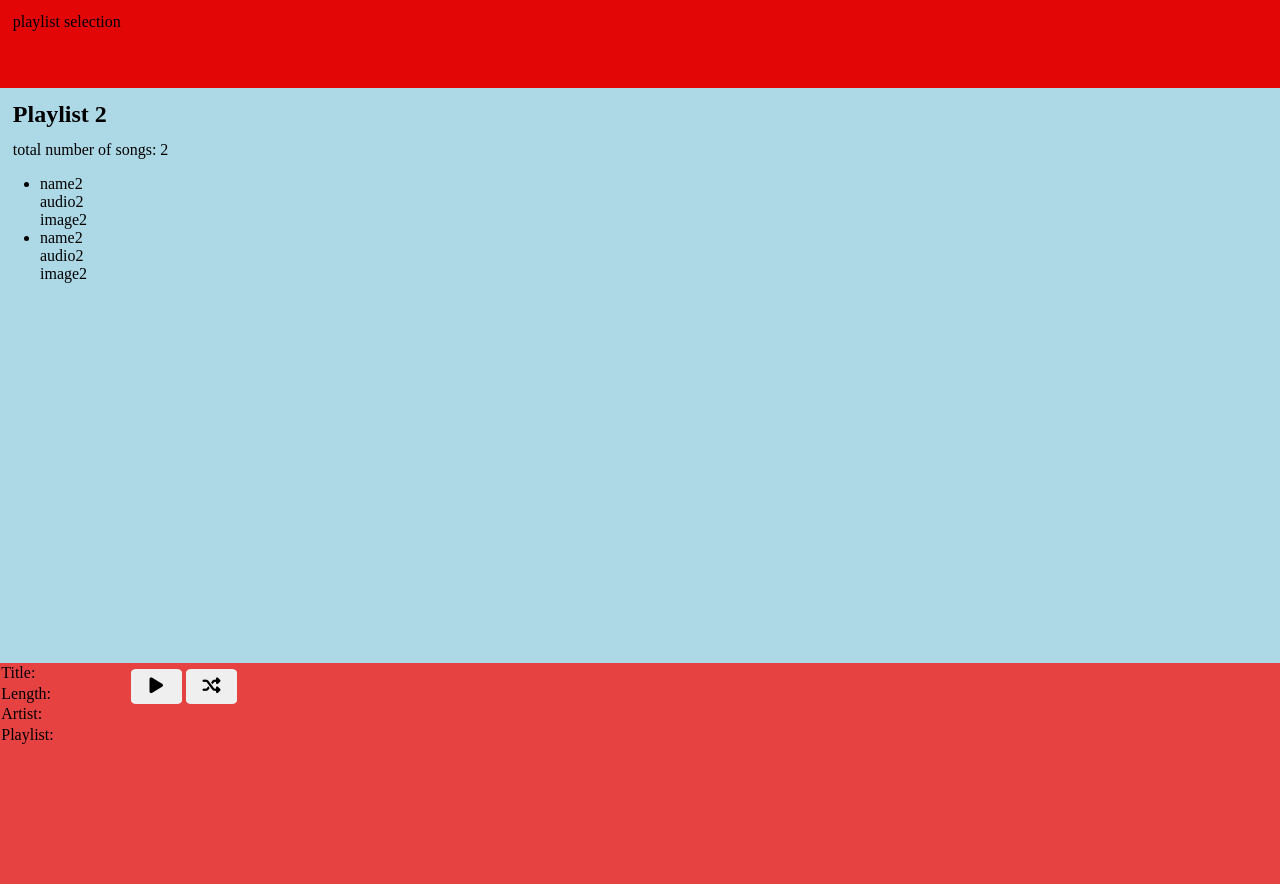
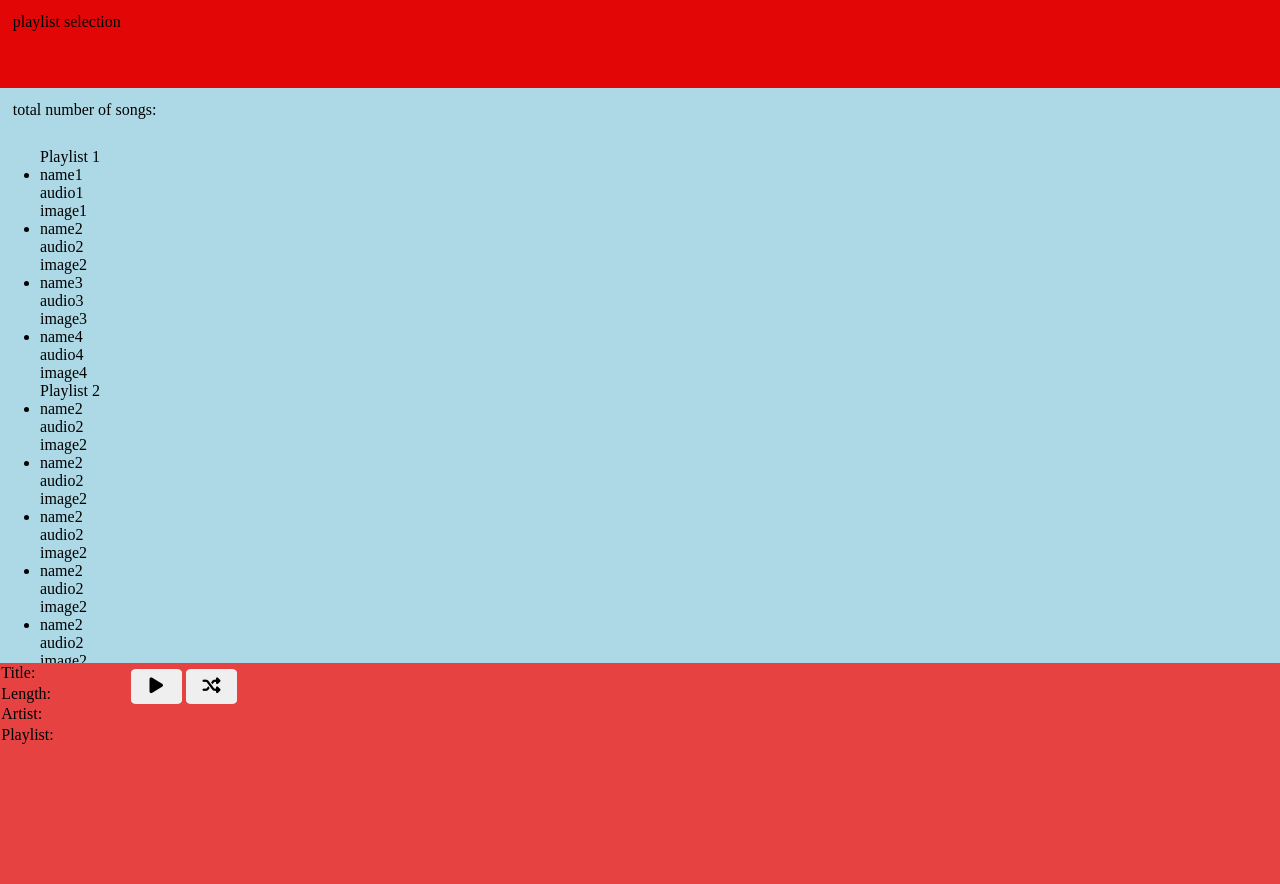
Before and after one commit to Thewildraptor777/School-Code, a PHP site: page /NewMusicPlayer/client/index.php in a window 1280 px wide. Run offline with PHP 8.4, Linux system fonts and the light colour scheme; some libraries are stand-ins or nearby versions.

Commit message:
newsite- display playlists

```diff
--- a/HTML SITES/NewMusicPlayer/client/index.php
+++ b/HTML SITES/NewMusicPlayer/client/index.php
@@ -17,17 +17,11 @@
     </section>
     <section id="playlist-songs">
         <h1 class="tracks-header">
-            <?php
-            require '../server/song.php' ;
-            echo $playlist['name'];
-            ?></h1>
+        </h1>
         <p class="tracks-header" id="total-songs">total number of songs:
-            <?php
-        require'../server/song.php';
-        echo $playlistLength;
-        ?></p>
+        </p>
         <div id="playlist-container">
-            <ul id="playlist-tracks"><?php echo songs($playlist,$playlistLength) ?></ul>
+            <ul id="playlist-tracks"><?php require '../server/song.php' ?></ul>
         </div>
     </section>
     <section id="music-section">
--- a/HTML SITES/NewMusicPlayer/client/style.css
+++ b/HTML SITES/NewMusicPlayer/client/style.css
@@ -73,7 +73,7 @@ body {
 
 #playlist-tracks {
     height: 100%;
-    overflow-x: scroll;
+    overflow: hidden;
 }
 
 .clear {
@@ -86,3 +86,7 @@ body {
     margin-left: 2%;
     margin-right: 2%;
 }
+#playlist-container{
+    overflow-x: scroll;
+    height: 100%;
+}
--- a/HTML SITES/NewMusicPlayer/server/playlist.php
+++ b/HTML SITES/NewMusicPlayer/server/playlist.php
@@ -32,6 +32,30 @@ $music = array(
                     "name" => "name2",
                     "audio" => "audio2",
                     "image" => "image2"
+                ),array(
+                    "name" => "name2",
+                    "audio" => "audio2",
+                    "image" => "image2"
+                ),array(
+                    "name" => "name2",
+                    "audio" => "audio2",
+                    "image" => "image2"
+                ),array(
+                    "name" => "name2",
+                    "audio" => "audio2",
+                    "image" => "image2"
+                ),array(
+                    "name" => "name2",
+                    "audio" => "audio2",
+                    "image" => "image2"
+                ),array(
+                    "name" => "name2",
+                    "audio" => "audio2",
+                    "image" => "image2"
+                ),array(
+                    "name" => "name2",
+                    "audio" => "audio2",
+                    "image" => "image2"
                 ),
                 array(
                     "name" => "name2",
--- a/HTML SITES/NewMusicPlayer/server/song.php
+++ b/HTML SITES/NewMusicPlayer/server/song.php
@@ -1,20 +1,19 @@
 <?php
 require 'playlist.php';
 //$music["playlists"][0]["tracks"][0]["name"]
-$index=1;
-$playlist = $music['playlists'][$index];
-$playlistLength = count($playlist["tracks"]);if (!function_exists('songs')) {
-    function songs($playlist, $length)
-    {
-        for ($i = 0; $i < $length; $i++) {
+for ($index = 0; $index < count($music['playlists']); $index++) {
+        $playlist = $music['playlists'][$index];
+        echo $playlist['name'];
+        $playlistLength = count($playlist["tracks"]);
+
+        for ($i = 0; $i < $playlistLength; $i++) {
             echo "<li>" . "<div>"
                 . $playlist['tracks'][$i]['name']
-                ."<br>"
+                . "<br>"
                 . $playlist['tracks'][$i]['audio']
-                ."<br>"
+                . "<br>"
                 . $playlist['tracks'][$i]['image']
-                ."<br>"
+                . "<br>"
                 . "</div>" . "</li>";
         }
     }
-}
```
Also changed, not shown: HTML SITES/NewMusicPlayer/server/temp.php (deleted).
